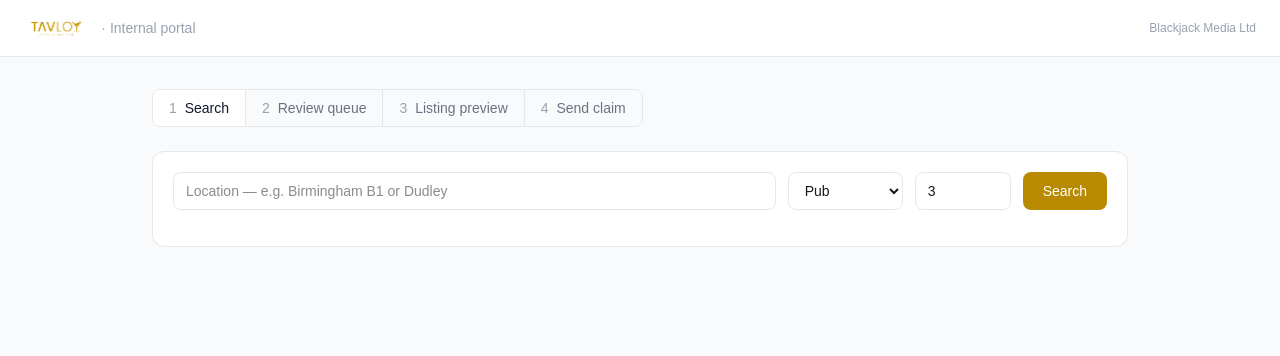
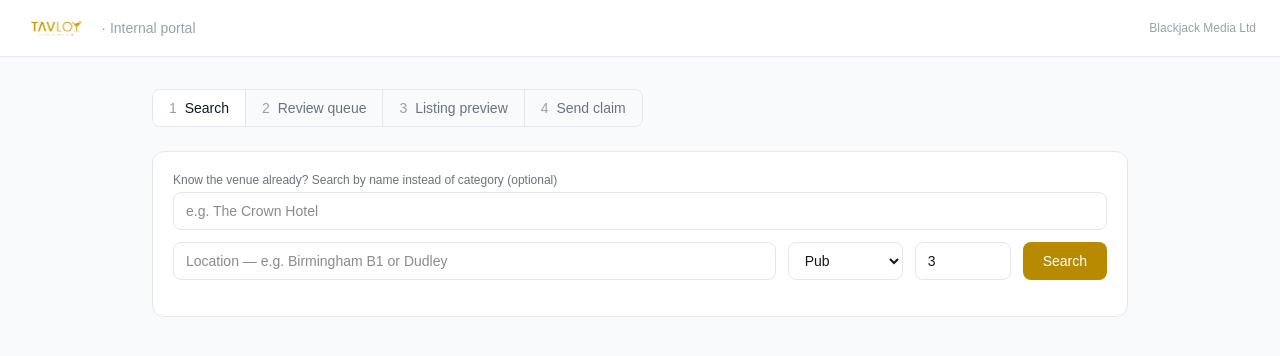
Before and after one commit to TavLoy/claim-portal, a Next.js app: page /portal in a window 1280 px wide. Shown: the top 356 px of the page. Built offline with nearby package versions, Linux system fonts and the light colour scheme.

Commit message:
Add files via upload

```diff
--- a/components/portal/SearchTab.tsx
+++ b/components/portal/SearchTab.tsx
@@ -8,12 +8,13 @@ interface Props {
   onImported: (places: PlaceResult[]) => void
 }
 
-const VENUE_TYPES = ['Pub', 'Bar', 'Café', 'Restaurant']
+const VENUE_TYPES = ['Pub', 'Bar', 'Café', 'Restaurant', 'Hotel']
 
 export default function SearchTab({ onImported }: Props) {
   const [location, setLocation] = useState('')
   const [type, setType] = useState('Pub')
   const [radius, setRadius] = useState('3')
+  const [venueName, setVenueName] = useState('')
   const [loading, setLoading] = useState(false)
   const [importing, setImporting] = useState(false)
   const [results, setResults] = useState<PlaceResult[]>([])
@@ -26,9 +27,10 @@ export default function SearchTab({ onImported }: Props) {
     setLoading(true); setError(''); setResults([]); setSelected(new Set())
 
     try {
-      const res = await fetch(
-        `/api/places/search?location=${encodeURIComponent(location)}&type=${type}&radius=${radius}`
-      )
+      const params = new URLSearchParams({ location, type, radius })
+      if (venueName.trim()) params.set('venueName', venueName.trim())
+
+      const res = await fetch(`/api/places/search?${params.toString()}`)
       const data = await res.json()
       if (!res.ok) throw new Error(data.error)
       setResults(data.results)
@@ -72,6 +74,20 @@ export default function SearchTab({ onImported }: Props) {
     <div className="space-y-4">
       {/* Search controls */}
       <div className="bg-white border border-gray-200 rounded-xl p-5">
+        <div className="mb-3">
+          <label className="text-xs text-gray-500 mb-1 block">
+            Know the venue already? Search by name instead of category (optional)
+          </label>
+          <input
+            type="text"
+            value={venueName}
+            onChange={e => setVenueName(e.target.value)}
+            onKeyDown={e => e.key === 'Enter' && handleSearch()}
+            placeholder="e.g. The Crown Hotel"
+            className="w-full px-3 py-2 text-sm border border-gray-200 rounded-lg focus:outline-none focus:ring-2 focus:ring-gold-500 focus:border-transparent"
+          />
+        </div>
+
         <div className="flex gap-3 mb-4">
           <input
             type="text"
@@ -84,7 +100,9 @@ export default function SearchTab({ onImported }: Props) {
           <select
             value={type}
             onChange={e => setType(e.target.value)}
-            className="px-3 py-2 text-sm border border-gray-200 rounded-lg focus:outline-none focus:ring-2 focus:ring-gold-500"
+            disabled={!!venueName.trim()}
+            title={venueName.trim() ? 'Category is ignored when searching by venue name' : undefined}
+            className="px-3 py-2 text-sm border border-gray-200 rounded-lg focus:outline-none focus:ring-2 focus:ring-gold-500 disabled:opacity-40 disabled:cursor-not-allowed"
           >
             {VENUE_TYPES.map(t => <option key={t}>{t}</option>)}
           </select>
```
